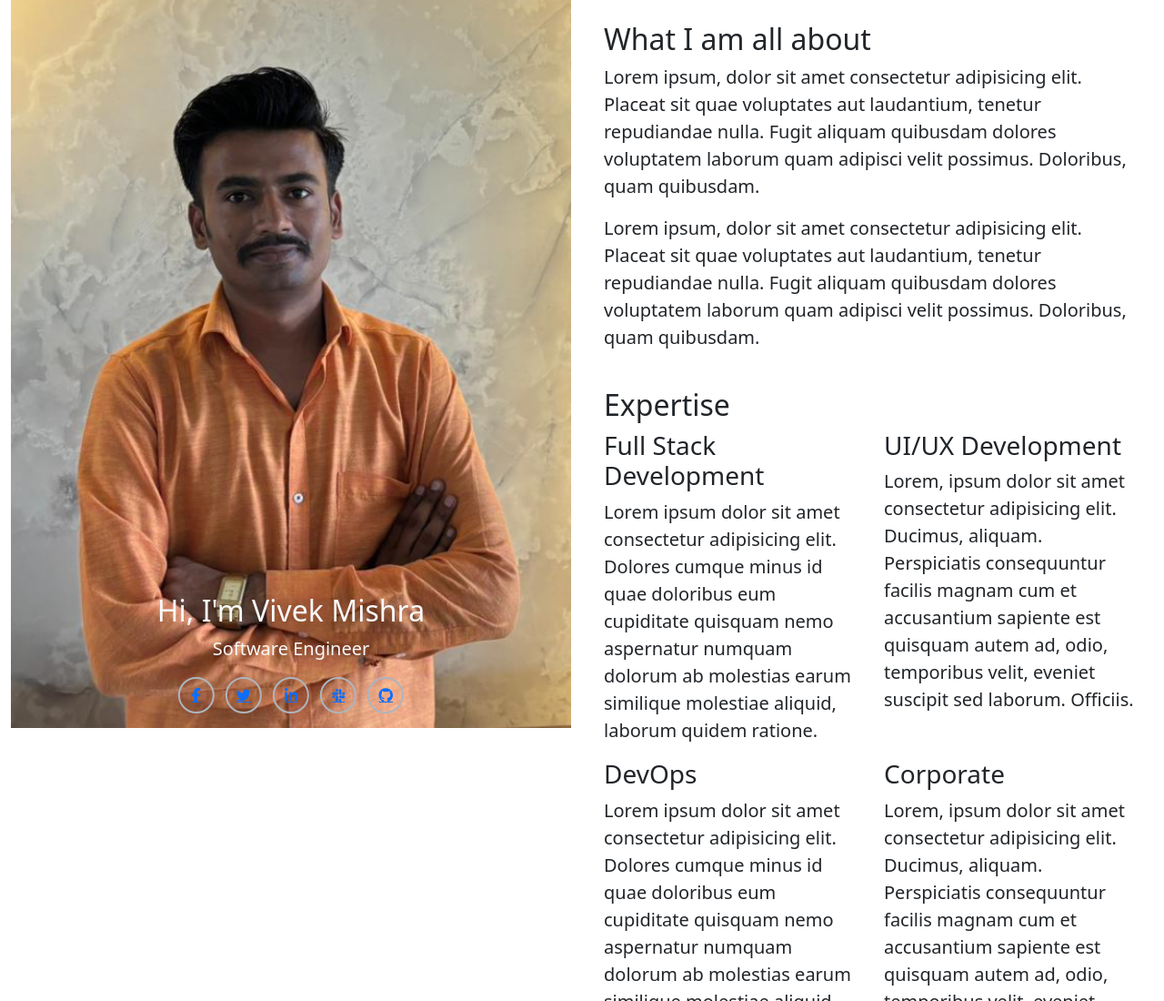
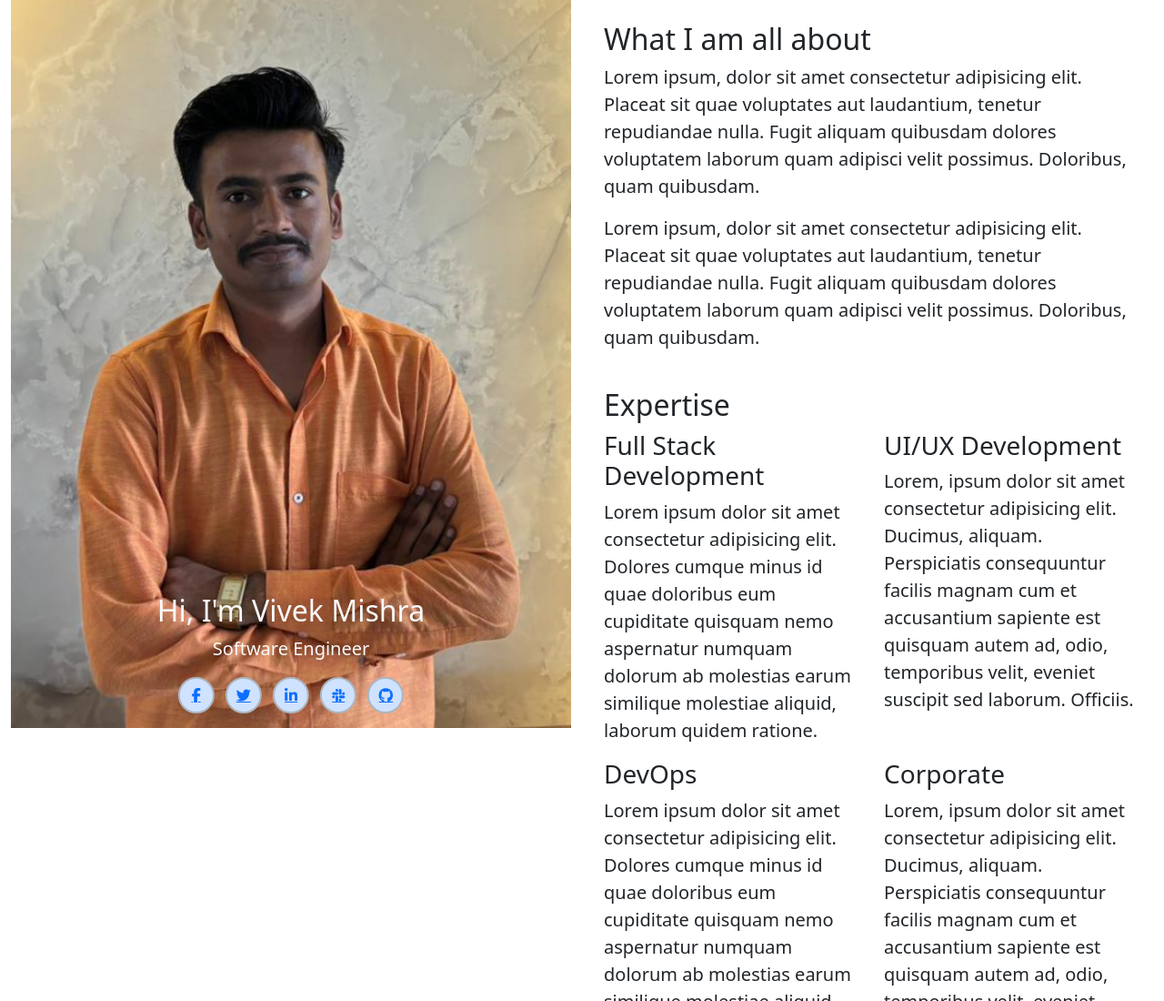
Before and after one commit to vivekmishra22/Portfolio-BootStrap, a plain HTML site: page index.html in a window 1280 px wide. Shown: the top 1100 px of the page at 91% size. Drawn offline with nearby package versions, Linux system fonts and the light colour scheme.

Commit message:
Updated Code

```diff
--- a/index.html
+++ b/index.html
@@ -38,7 +38,7 @@
                         <ul class="social-icon list-inline">
                             <li class="list-inline-item">
                                 <a href="">
-                                    <div class="icon d-flex align-items-center justify-content-center border rounded-circle border-dark-subtle"
+                                    <div class="icon d-flex align-items-center justify-content-center bg-primary-subtle border rounded-circle border-dark-subtle"
                                         style="width: 40px; height: 40px;">
                                         <i class="fa-brands fa-facebook-f"></i>
                                     </div>
@@ -46,7 +46,7 @@
                             </li>
                             <li class="list-inline-item">
                                 <a href="">
-                                    <div class="icon d-flex align-items-center justify-content-center border rounded-circle border-dark-subtle"
+                                    <div class="icon d-flex align-items-center justify-content-center bg-primary-subtle border rounded-circle border-dark-subtle"
                                         style="width: 40px; height: 40px;">
                                         <i class="fa-brands fa-twitter"></i>
                                     </div>
@@ -54,7 +54,7 @@
                             </li>
                             <li class="list-inline-item">
                                 <a href="">
-                                    <div class="icon d-flex align-items-center justify-content-center border rounded-circle border-dark-subtle"
+                                    <div class="icon d-flex align-items-center justify-content-center bg-primary-subtle border rounded-circle border-dark-subtle"
                                         style="width: 40px; height: 40px;">
                                         <i class="fa-brands fa-linkedin-in"></i>
                                     </div>
@@ -62,7 +62,7 @@
                             </li>
                             <li class="list-inline-item">
                                 <a href="">
-                                    <div class="icon d-flex align-items-center justify-content-center border rounded-circle border-dark-subtle"
+                                    <div class="icon d-flex align-items-center justify-content-center bg-primary-subtle border rounded-circle border-dark-subtle"
                                         style="width: 40px; height: 40px;">
                                         <i class="fa-brands fa-slack"></i>
                                     </div>
@@ -70,7 +70,7 @@
                             </li>
                             <li class="list-inline-item">
                                 <a href="">
-                                    <div class="icon d-flex align-items-center justify-content-center border rounded-circle border-dark-subtle"
+                                    <div class="icon d-flex align-items-center justify-content-center bg-primary-subtle border rounded-circle border-dark-subtle"
                                         style="width: 40px; height: 40px;">
                                         <i class="fa-brands fa-github"></i>
                                     </div>
```
